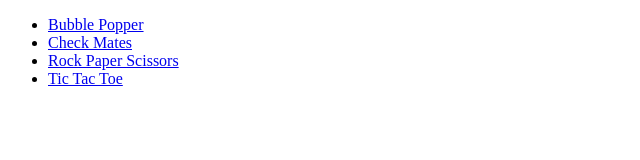
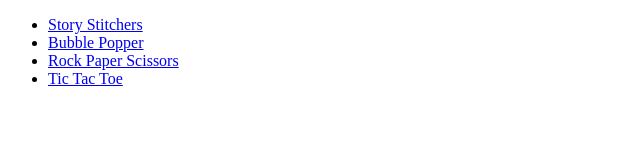
Before and after one commit to meethatkar/The-Game-Spectrum, a plain HTML site: page index.html in a window 1280 px wide. Shown: the full height of the page, 0-640 px from the left. Drawn offline with Linux system fonts and the light colour scheme.

Commit message:
added new github.io links

```diff
--- a/index.html
+++ b/index.html
@@ -7,10 +7,11 @@
 </head>
 <body>
     <ul>
-        <li><a href="Bubble Game Mini Project/index.html"> Bubble Popper </a></li>
-        <li><a href="Chess/index.html"> Check Mates</a></li>
-        <li><a href="ROCK PAPER SCISSORS/index.html"> Rock Paper Scissors </a></li>
-        <li><a href="Tic Tac Toe/index.html"> Tic Tac Toe </a></li>
+        <li><a href="https://meethatkar.github.io/Story-Stitchers/"> Story Stitchers </a></li>
+        <li><a href="https://meethatkar.github.io/bubble_game/"> Bubble Popper </a></li>
+        <!-- <li><a href="Chess/index.html"> Check Mates</a></li> -->
+        <li><a href="https://meethatkar.github.io/Rock-Paper-Scissors/"> Rock Paper Scissors </a></li>
+        <li><a href="https://meethatkar.github.io/TIC-TAC-TOE/"> Tic Tac Toe </a></li>
     </ul>
 </body>
 </html>
```
